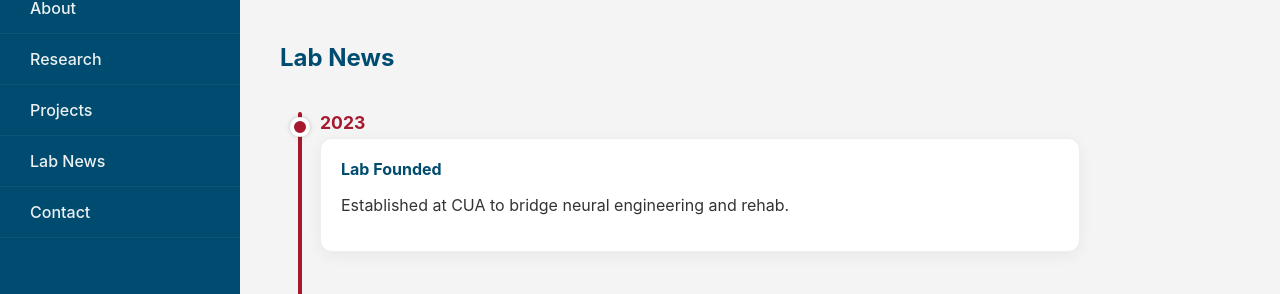
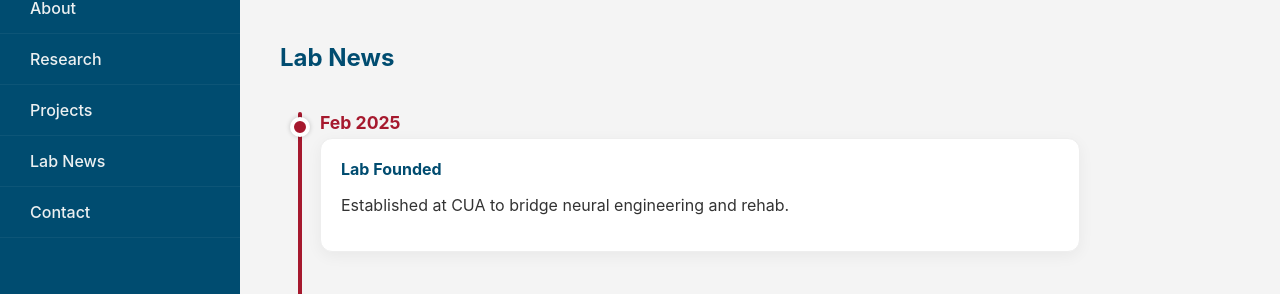
Before and after one commit to alessandrovato/alessandrovato.github.io, a Jekyll site: the page built from index.html, in a window 1280 px wide and 900 px high, scrolled down 3506 px. Shown: the part 148-442 px from the top of the window. Built offline with Jekyll 4.4.1, drawn with Linux system fonts in a browser that asks for light colours.

Commit message:
Update history.html

```diff
--- a/_includes/history.html
+++ b/_includes/history.html
@@ -4,7 +4,7 @@
 
         <div class="v-timeline-item">
             <div class="v-timeline-dot"></div>
-            <div class="v-timeline-date">2023</div>
+            <div class="v-timeline-date">Feb 2025</div>
             <div class="v-timeline-content">
                 <h4>Lab Founded</h4>
                 <p>Established at CUA to bridge neural engineering and rehab.</p>
```
